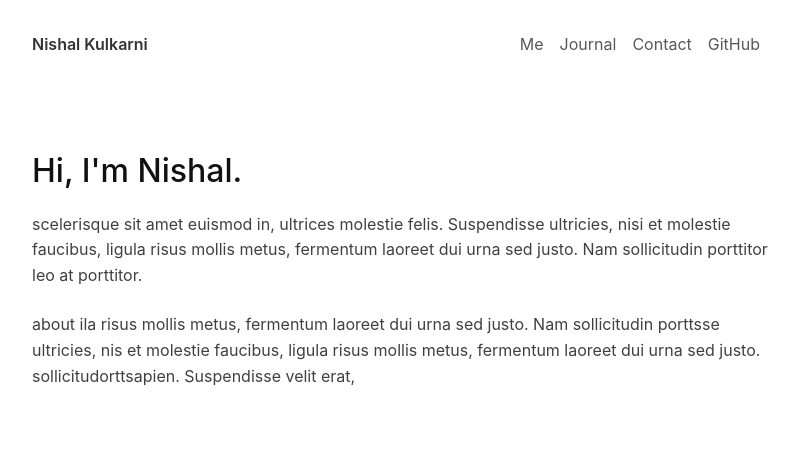
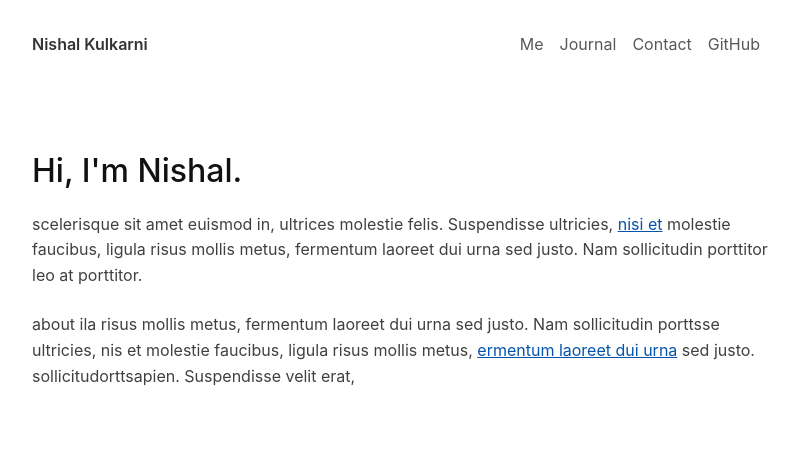
Before and after one commit to nishalkulkarni/old-personal-site-jekyll, a Jekyll site: the page built from index.html, in a window 1280 px wide. Shown: the top 449 px of the page, without its empty margins (240-1039 px from the left). Built offline with Jekyll 4.4.1, drawn with Linux system fonts in a browser that asks for light colours.

Commit message:
cleaning things up

```diff
--- a/_layouts/post.html
+++ b/_layouts/post.html
@@ -111,6 +111,7 @@
 						<strong>If you enjoy my content, please consider supporting what I do!</strong>
 						</p>
 						<a href="#" class="button yellow-button" target="_blank">Support me</a>
+						<a href="/contact.html" class="button blue-button">Subscribe</a>
 						<a href="#" class="button red-button" target="_blank">Patreon</a>
 					</div>
 				</div>
--- a/_layouts/tagpage.html
+++ b/_layouts/tagpage.html
@@ -15,13 +15,13 @@
 
 </style>
 
-<h1>Posts tagged as <strong style="color: #333;text-decoration:underline #ef6461;">{{ page.tag }}</strong></h1>
+<h1>Posts tagged as <strong style="color: #333;">{{ page.tag }}</strong></h1>
 
 <section class="post-links">
 	{% for post in site.tags[page.tag] %}
 	<a href="{{ post.url }}">
 		<div>
-			<h3 style="font-weight:500">{{ post.title }}</h3>
+			<h3 style="font-weight:400">{{ post.title }}</h3>
 			<small><time>{{ post.date | date: "%B %d, %Y" }}</time></small>
 		</div>
 	</a>
--- a/index.html
+++ b/index.html
@@ -6,15 +6,15 @@
 	<h1 class="title">Hi, I'm Nishal.</h1>
 	<p>
 	scelerisque sit amet euismod in, ultrices molestie felis. Suspendisse
-	ultricies, nisi et molestie faucibus, ligula risus mollis metus,
+	ultricies, <a href="#" style="text-decoration:underline;font-weight:400;">nisi et</a> molestie faucibus, ligula risus mollis metus,
 	fermentum laoreet dui urna sed justo. Nam sollicitudin porttitor leo
 	at porttitor.
 	</p>
 	<p>
 	about ila risus mollis metus, fermentum laoreet dui urna sed justo.
 	Nam sollicitudin porttsse ultricies, nis
-	et molestie faucibus, ligula risus mollis metus, fermentum laoreet dui
-	urna sed justo. sollicitudorttsapien. Suspendisse velit erat,
+	et molestie faucibus, ligula risus mollis metus, <a href="#" style="text-decoration:underline;font-weight:400;">ermentum laoreet dui
+		urna</a> sed justo. sollicitudorttsapien. Suspendisse velit erat,
 	</p>
 </section>
 
```
